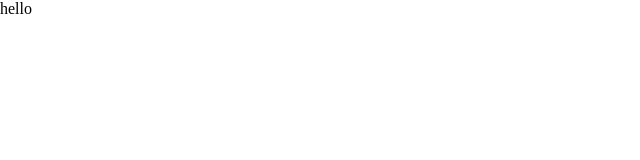
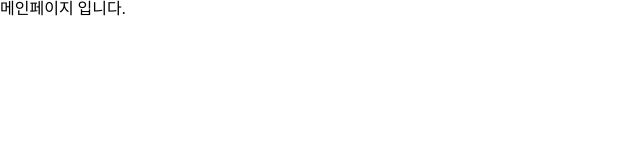
Before and after one commit to songgaram/woot-front-project, a React (Create React App) app: page / in a window 1280 px wide. Shown: the top 160 px of the page, without its empty margins (0-640 px from the left). Built offline with nearby package versions, Linux system fonts and the light colour scheme.

Commit message:
feat : routespage 생성, 메인페이지 생성

```diff
--- a/src/App.tsx
+++ b/src/App.tsx
@@ -1,7 +1,12 @@
-import React from "react";
+import React from 'react';
+import RoutesPage from 'routes/RoutesPages';
 
 function App() {
-  return <div className="App">hello</div>;
+  return (
+    <div className='App'>
+      <RoutesPage />
+    </div>
+  );
 }
 
 export default App;
--- /dev/null
+++ b/src/pages/MainPage.tsx
@@ -0,0 +1,7 @@
+import React from 'react';
+
+const MainPage = () => {
+  return <div>메인페이지 입니다.</div>;
+};
+
+export default MainPage;
--- /dev/null
+++ b/src/routes/RoutesPages.tsx
@@ -0,0 +1,13 @@
+import React from 'react';
+import { Routes, Route } from 'react-router-dom';
+import MainPage from 'pages/MainPage';
+
+const RoutesPage = () => {
+  return (
+    <Routes>
+      <Route path='/' element={<MainPage />} />
+    </Routes>
+  );
+};
+
+export default RoutesPage;
```
